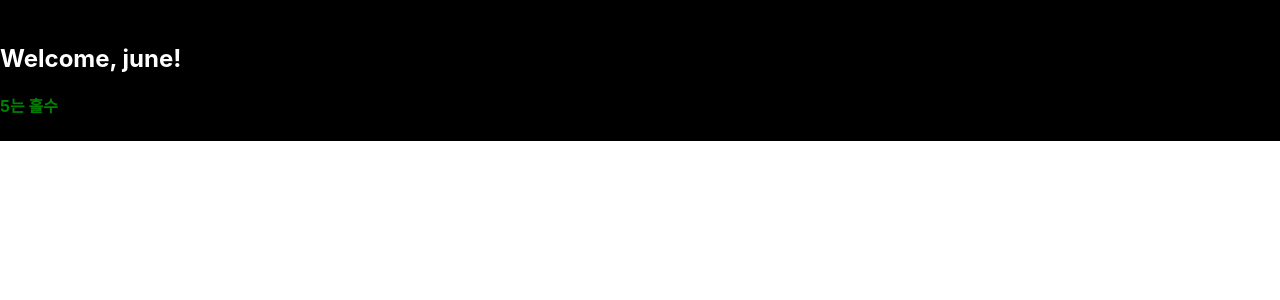
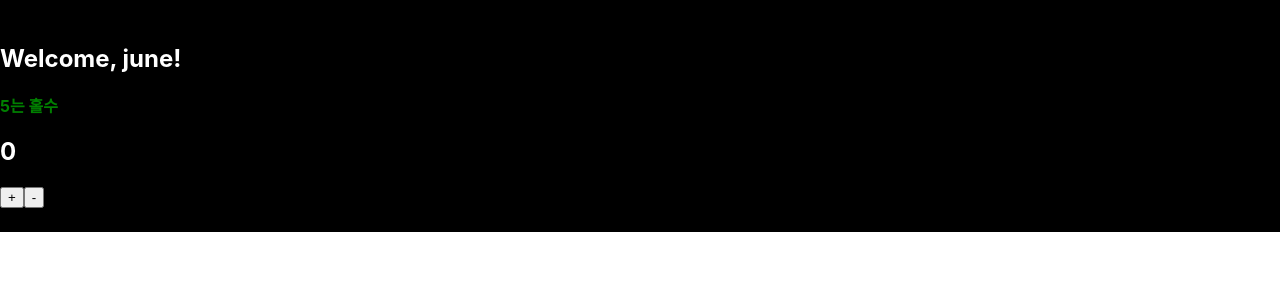
Before and after one commit to Jiyun-Kim-5017/React-clone, a React (Create React App) app: page / in a window 1280 px wide. Shown: the top 300 px of the page. Built offline with nearby package versions, Linux system fonts and the light colour scheme.

Commit message:
[Feat]: counter (status예제)

```diff
--- a/src/App.js
+++ b/src/App.js
@@ -1,6 +1,7 @@
 import "./App.css";
 import MyHeader from "./MyHeader";
 import MyFooter from "./MyFooter";
+import Counter from "./Counter";
 
 function App() {
   const name = "june";
@@ -14,6 +15,7 @@ function App() {
       <b id="boldText">
         {number}는 {number % 2 === 0 ? "짝수" : "홀수"}
       </b>
+      <Counter />
       <MyFooter />
     </div>
   );
--- /dev/null
+++ b/src/Counter.js
@@ -0,0 +1,27 @@
+import React, { useState } from "react";
+
+const Counter = () => {
+  const [count, setCount] = useState(0);
+
+  return (
+    <div>
+      <h2>{count}</h2>
+      <button
+        onClick={() => {
+          setCount(count + 1);
+        }}
+      >
+        +
+      </button>
+      <button
+        onClick={() => {
+          setCount(count - 1);
+        }}
+      >
+        -
+      </button>
+    </div>
+  );
+};
+
+export default Counter;
```
